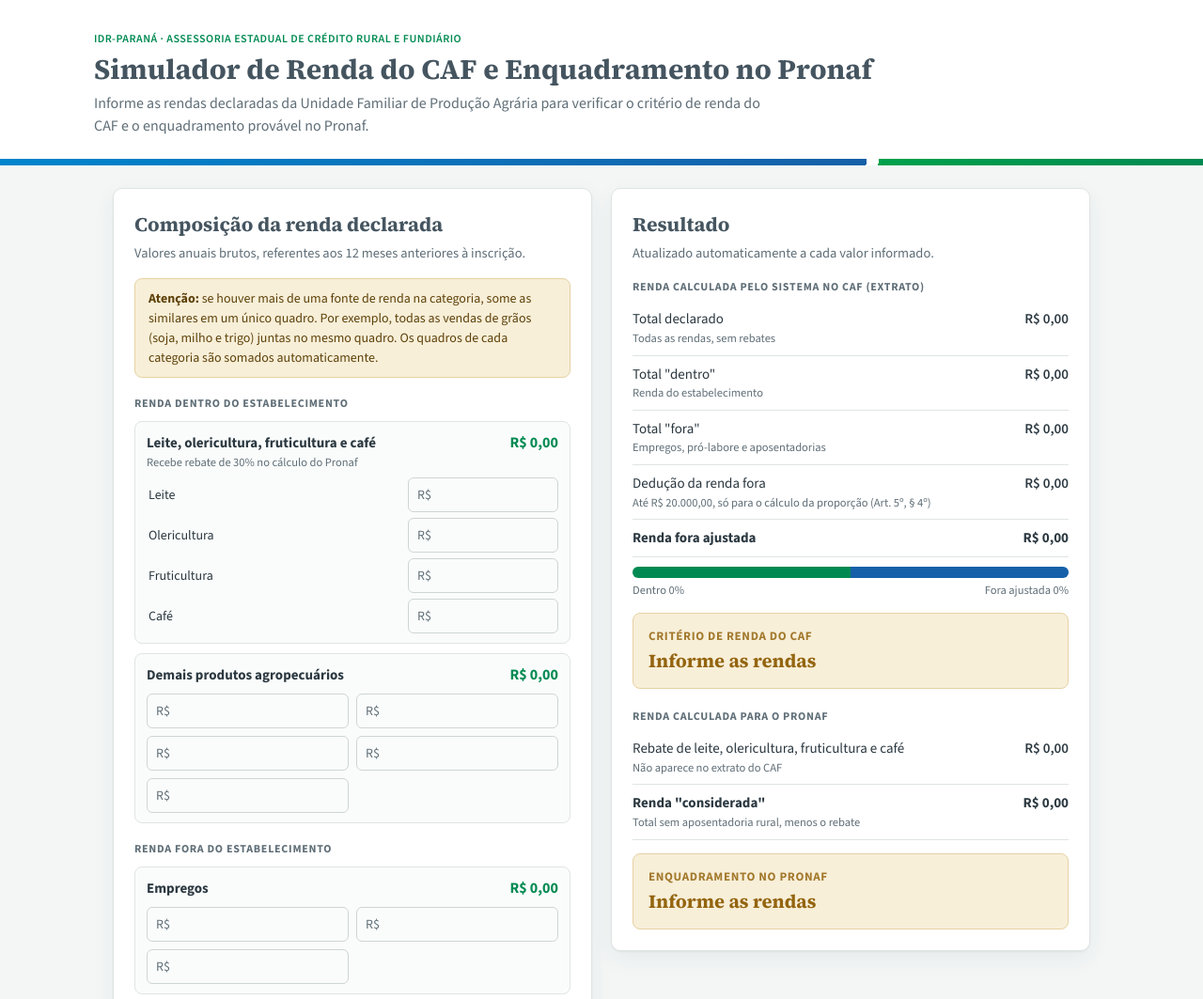
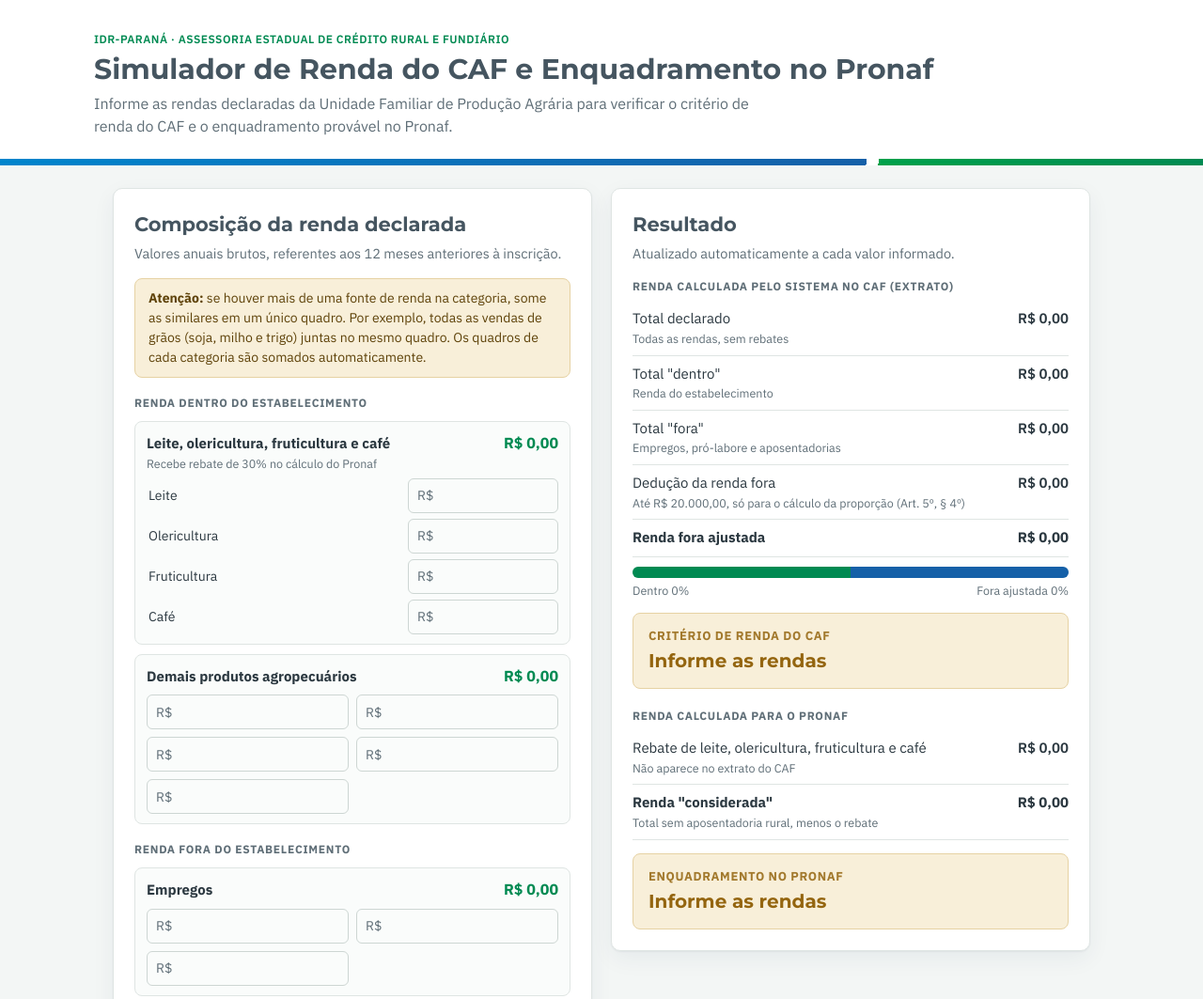
Before and after one commit to creditorural/caf_simulador, a plain HTML site: page index.html in a window 1280 px wide. Shown: the top 1063 px of the page at 94% size. Drawn offline with nearby package versions, Linux system fonts and the light colour scheme.

Commit message:
Usa as fontes do portal (IBM Plex Sans e Montserrat)
Co-Authored-By: Claude Opus 5.5 <noreply@anthropic.com>
Claude-Session: https://claude.ai/code/session_01XyewTeXE2nG5A8xGaxNof7

```diff
--- a/index.html
+++ b/index.html
@@ -5,7 +5,7 @@
 <meta name="viewport" content="width=device-width, initial-scale=1">
 <title>Simulador de Renda CAF e Pronaf</title>
 <link rel="preconnect" href="https://fonts.googleapis.com">
-<link href="https://fonts.googleapis.com/css2?family=Source+Sans+3:wght@400;600;700&family=Source+Serif+4:opsz,wght@8..60,600;8..60,700&display=swap" rel="stylesheet">
+<link href="https://fonts.googleapis.com/css2?family=IBM+Plex+Sans:wght@400;500;600;700&family=Montserrat:wght@600;700&display=swap" rel="stylesheet">
 <style>
   :root{
     /* Paleta IDR-Paraná (mesma de creditorural.github.io) */
@@ -17,15 +17,15 @@
     --input-line:#cdd6d3; --input-bg:#fafcfb;
   }
   *{box-sizing:border-box}
-  body{margin:0;background:var(--bg);color:var(--ink);font-family:"Source Sans 3",system-ui,sans-serif;font-size:16px;line-height:1.5}
+  body{margin:0;background:var(--bg);color:var(--ink);font-family:"IBM Plex Sans",system-ui,sans-serif;font-size:16px;line-height:1.5}
   header{background:#fff;color:var(--grafite);padding:28px 20px 30px;position:relative}
   header::after{content:"";position:absolute;left:0;right:0;bottom:0;height:7px;background:linear-gradient(100deg,var(--azul-claro) 0,var(--azul) 72%,#fff 72% 73%,var(--verde) 73%,var(--verde-escuro) 100%)}
   header .wrap{max-width:1080px;margin:0 auto}
   header small{color:var(--verde-escuro);letter-spacing:.04em;text-transform:uppercase;font-size:12px;font-weight:600}
-  h1{font-family:"Source Serif 4",Georgia,serif;font-weight:700;font-size:30px;margin:4px 0 6px;line-height:1.2}
+  h1{font-family:"Montserrat",system-ui,sans-serif;font-weight:700;font-size:30px;margin:4px 0 6px;line-height:1.2}
   header p{margin:0;color:var(--muted);max-width:720px}
   main{max-width:1080px;margin:0 auto;padding:24px 20px 48px}
-  h2{font-family:"Source Serif 4",Georgia,serif;font-size:21px;margin:0 0 4px;color:var(--grafite)}
+  h2{font-family:"Montserrat",system-ui,sans-serif;font-size:21px;margin:0 0 4px;color:var(--grafite)}
   .sub{color:var(--muted);margin:0 0 16px;font-size:14.5px}
   .card{background:var(--card);border:1px solid var(--line);border-radius:10px;padding:22px;margin-bottom:20px;box-shadow:0 1px 2px rgba(11,58,91,.06),0 8px 24px rgba(11,58,91,.06)}
   .grid{display:grid;grid-template-columns:1fr 1fr;gap:20px;align-items:start}
@@ -54,7 +54,7 @@
   tr.hl td{font-weight:700}
   .verdict{border-radius:8px;padding:14px 16px;margin-top:14px;border:1px solid}
   .verdict b{display:block;font-size:13px;letter-spacing:.05em;text-transform:uppercase;opacity:.85}
-  .verdict strong{font-family:"Source Serif 4",Georgia,serif;font-size:20px;display:block;margin-top:2px}
+  .verdict strong{font-family:"Montserrat",system-ui,sans-serif;font-size:20px;display:block;margin-top:2px}
   .ok{background:var(--green-soft);border-color:#b3dcc3;color:var(--green)}
   .bad{background:var(--red-soft);border-color:#e3bbb5;color:var(--red)}
   .warn{background:var(--amber-soft);border-color:#e6d2a3;color:var(--amber)}
@@ -63,7 +63,7 @@
   .legend{display:flex;justify-content:space-between;font-size:12.5px;color:var(--muted)}
   .crit{display:grid;grid-template-columns:44px 1fr auto;gap:14px;align-items:start;padding:16px 0;border-bottom:1px solid var(--line)}
   .crit:last-of-type{border-bottom:0}
-  .num{width:40px;height:40px;border-radius:50%;background:var(--green-soft);color:var(--green);display:flex;align-items:center;justify-content:center;font-family:"Source Serif 4",Georgia,serif;font-weight:700;font-size:17px}
+  .num{width:40px;height:40px;border-radius:50%;background:var(--green-soft);color:var(--green);display:flex;align-items:center;justify-content:center;font-family:"Montserrat",system-ui,sans-serif;font-weight:700;font-size:17px}
   .crit h3{margin:0;font-size:16.5px}
   .crit p{margin:4px 0 8px;color:var(--muted);font-size:14.5px}
   .crit .inputs{display:flex;gap:12px;flex-wrap:wrap;align-items:center;font-size:14px}
```
